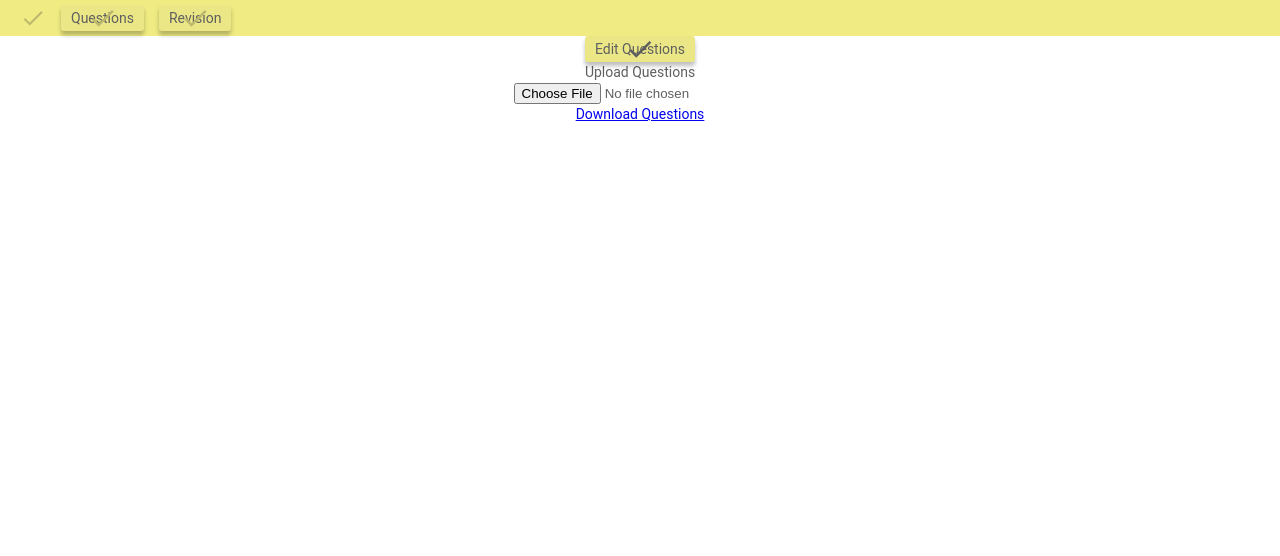
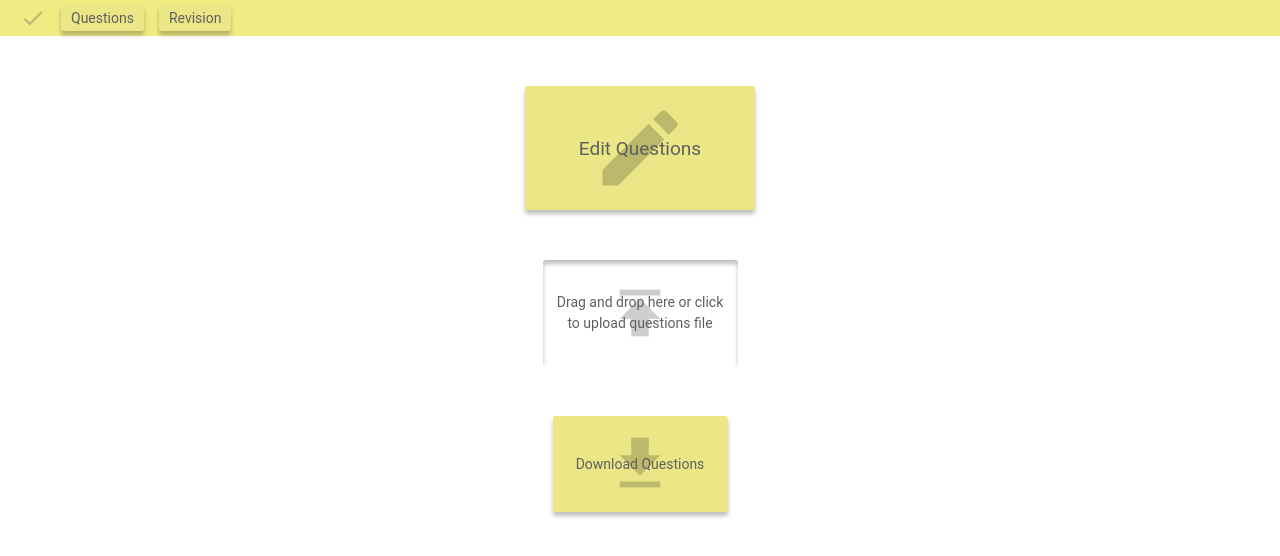
Before and after one commit to nanoblit/examiner, a React (Create React App) app: page /questions in a window 1280 px wide. Shown: the top 556 px of the page. Built offline with nearby package versions, Linux system fonts and the light colour scheme.

Commit message:
Finish Questions page.

```diff
--- a/package.json
+++ b/package.json
@@ -10,6 +10,7 @@
     "@types/node": "^12.0.0",
     "@types/react": "^16.9.0",
     "@types/react-dom": "^16.9.0",
+    "@types/react-dropzone": "^5.1.0",
     "@types/react-redux": "^7.1.9",
     "@types/react-router": "^5.1.8",
     "@types/react-router-dom": "^5.1.5",
@@ -19,6 +20,7 @@
     "material-design-icons": "^3.0.1",
     "react": "^16.13.1",
     "react-dom": "^16.13.1",
+    "react-dropzone": "^11.2.4",
     "react-redux": "^7.2.1",
     "react-router": "^5.2.0",
     "react-router-dom": "^5.2.0",
--- a/src/AppStyle.ts
+++ b/src/AppStyle.ts
@@ -1,9 +1,8 @@
 import styled from "styled-components";
+import { contentDisplay } from "./styles/values";
 
 const StyledContent = styled.div`
-  display: flex;
-  flex-direction: column;
-  align-items: center;
+  ${contentDisplay}
 `;
 
 export default StyledContent;
--- /dev/null
+++ b/src/components/Dropzone/Dropzone.tsx
@@ -0,0 +1,59 @@
+import React, { useCallback } from "react";
+import { useDispatch } from "react-redux";
+import { useDropzone } from "react-dropzone";
+
+import { isQuestionsState, QuestionsState } from "../../actions/types";
+import { setQuestionsAction } from "../../actions";
+import StyledDropzone from "./DropzoneStyle";
+
+const Dropzone: React.FC = () => {
+  const dispatch = useDispatch();
+
+  const questionsStateFromString = (contents: string) => {
+    try {
+      const parsedFileContents = JSON.parse(contents);
+      if (!isQuestionsState(parsedFileContents)) {
+        console.log("File isn't in correct questions format");
+        return;
+      }
+      return parsedFileContents as QuestionsState;
+    } catch (e) {
+      console.log("Couldn't parse file contents as JSON");
+    }
+  };
+
+  const onDrop = useCallback((acceptedFiles: File[]) => {
+    const file = acceptedFiles[0];
+    const reader = new FileReader();
+
+    reader.onabort = () => console.log("file reading was aborted");
+    reader.onerror = (e) => console.log(e);
+    reader.onload = (e) => {
+      if (typeof e.target?.result !== "string") {
+        console.log("Couldn't get string from file");
+        return;
+      }
+      const questionsState = questionsStateFromString(e.target.result);
+      questionsState && dispatch(setQuestionsAction(questionsState));
+    };
+    reader.readAsText(file);
+  }, []);
+
+  const { getRootProps, getInputProps, isDragActive } = useDropzone({ onDrop });
+
+  return (
+    <StyledDropzone {...getRootProps()}>
+      <input {...getInputProps()} accept=".json" />
+      <div className="buttonIcon">
+        <i className="material-icons">publish</i>
+      </div>
+      {isDragActive ? (
+        <span>Drop the questions file here...</span>
+      ) : (
+        <span>Drag and drop here or click to upload questions file</span>
+      )}
+    </StyledDropzone>
+  );
+};
+
+export default Dropzone;
--- /dev/null
+++ b/src/components/Dropzone/DropzoneStyle.ts
@@ -0,0 +1,46 @@
+import styled from "styled-components";
+import { borderRadius, buttonColor, grayColor } from "../../styles/values";
+
+
+
+const StyledDropzone = styled.div`
+  border: none;
+  background: white;
+  box-shadow: inset 0px 4px 4px rgba(0, 0, 0, 0.25);
+  padding: 5px 10px;
+  border-radius: ${borderRadius};
+  position: relative;
+  cursor: pointer;
+  outline: none;
+  width: 17.5rem;
+  height: 9.6rem;
+
+  .buttonIcon {
+    left: 0;
+    right: 0;
+    top: 0;
+    bottom: 0;
+    position: absolute;
+    display: flex;
+    justify-content: center;
+    align-items: center;
+
+    i {
+      cursor: pointer;
+      color: ${grayColor};
+      font-size: 7rem;
+    }
+  }
+
+  span {
+    display: flex;
+    width: 100%;
+    height: 100%;
+    justify-content: center;
+    align-items: center;
+    position: relative;
+    text-align: center;
+  }
+`;
+
+export default StyledDropzone;
--- a/src/components/Questions/Questions.tsx
+++ b/src/components/Questions/Questions.tsx
@@ -5,47 +5,15 @@ import { Link } from "react-router-dom";
 import Editor from "./Editor";
 import { useTypedSelector } from "../../reducers";
 import { QuestionsState, isQuestionsState } from "../../actions/types";
-import { useDispatch } from "react-redux";
 import { setQuestionsAction } from "../../actions";
 import Button from "../common/Button/Button";
+import StyledDiv from "./QuestionsStyle";
+import Dropzone from "../Dropzone/Dropzone";
 
 
 const Questions: React.FC = () => {
   const match = useRouteMatch();
   const questions = useTypedSelector(({ questions }) => questions);
-  const dispatch = useDispatch();
-
-  const questionsStateFromString = (contents: string) => {
-    try {
-      const parsedFileContents = JSON.parse(contents);
-      if (!isQuestionsState(parsedFileContents)) {
-        console.log("File isn't in correct questions format");
-        return;
-      }
-      return parsedFileContents as QuestionsState;
-    } catch (e) {
-      console.log("Couldn't parse file contents as JSON");
-    }
-  }
-
-  const saveQuestionsState = (fileList: FileList) => {
-    if (fileList.length < 1) {
-      return;
-    }
-    const file = fileList[0];
-
-    const reader = new FileReader();
-
-    reader.addEventListener('load', (e) => {
-      if (typeof e.target?.result !== "string") {
-        console.log("Couldn't get string from file");
-        return;
-      }
-      const questionsState = questionsStateFromString(e.target.result);
-      questionsState && dispatch(setQuestionsAction(questionsState));
-    })
-    reader.readAsText(file);
-  }
 
   return (
     <Switch>
@@ -53,17 +21,35 @@ const Questions: React.FC = () => {
         <Editor />
       </Route>
       <Route path={match.path}>
-        <Link to={`${match.url}/editor`}><Button>Edit Questions</Button></Link>
-        Upload Questions
-        <input type="file" accept=".json" onChange={(e) => e.target.files && saveQuestionsState(e.target.files)}></input>
+        <StyledDiv>
+          <Link to={`${match.url}/editor`}>
+            <Button
+              backgroundIcon="create"
+              width="23rem"
+              height="12.4rem"
+              fontSize="1.9rem"
+              backgroundIconSize="10rem"
+            >
+              Edit Questions
+            </Button>
+          </Link>
+          <Dropzone />
           <a
             href={`data:text/plain;charset=utf-8,${encodeURIComponent(
               JSON.stringify(questions)
             )}`}
             download="questions.json"
           >
+            <Button
+              backgroundIcon="get_app"
+              width="17.5rem"
+              height="9.6rem"
+              backgroundIconSize="7rem"
+            >
               Download Questions
+            </Button>
           </a>
+        </StyledDiv>
       </Route>
     </Switch>
   );
--- /dev/null
+++ b/src/components/Questions/QuestionsStyle.ts
@@ -0,0 +1,12 @@
+import styled from "styled-components";
+import { contentDisplay } from "../../styles/values";
+
+const StyledDiv = styled.div`
+  ${contentDisplay};
+
+  > * {
+    margin-top: 5rem;
+  }
+`;
+
+export default StyledDiv;
--- a/src/components/common/Button/Button.tsx
+++ b/src/components/common/Button/Button.tsx
@@ -28,8 +28,12 @@ const Button: React.FC<Props> = ({
       backgroundIconSize={backgroundIconSize}
       onClick={onClick}
     >
-      <div className="buttonIcon"><i className="material-icons">done</i></div>
-      {children}
+      {backgroundIcon && (
+        <div className="buttonIcon">
+          <i className="material-icons">{backgroundIcon}</i>
+        </div>
+      )}
+      <span>{children}</span>
     </StyledButton>
   );
 };
--- a/src/components/common/Button/ButtonStyle.ts
+++ b/src/components/common/Button/ButtonStyle.ts
@@ -1,6 +1,6 @@
 import styled from "styled-components";
 
-import { borderRadius, buttonColor } from "../../../styles/values";
+import { borderRadius, buttonColor, logoColor, darkButtonColor } from "../../../styles/values";
 
 type Props = {
   width?: string;
@@ -20,7 +20,10 @@ const StyledButton = styled.button<Props>`
   outline: none;
   ${({ width }) => (width ? `width: ${width};` : "")}
   ${({ height }) => (height ? `height: ${height};` : "")}
-  ${({ fontSize }) => (fontSize ? `font-size: ${fontSize};` : "")}
+
+  &:hover {
+    background: ${darkButtonColor};
+  }
 
   .buttonIcon {
     left: 0;
@@ -34,10 +37,16 @@ const StyledButton = styled.button<Props>`
 
     i {
       cursor: pointer;
+      color: ${logoColor};
       font-size: ${({ backgroundIconSize }) =>
         backgroundIconSize ? backgroundIconSize : "3rem"};
     }
   }
+
+  span {
+    position: relative;
+    ${({ fontSize }) => (fontSize ? `font-size: ${fontSize};` : "")}
+  }
 `;
 
 export default StyledButton;
--- a/src/styles/values.ts
+++ b/src/styles/values.ts
@@ -1,6 +1,14 @@
 export const navColor = "#F0EC83";
 export const buttonColor = "#EBE787";
+export const darkButtonColor = "#DEDB7F";
 export const fontColor = "#5F5F5F";
 export const logoColor = "#BCB96D";
+export const grayColor = "#CECECE";
 
 export const borderRadius = "3px";
+
+export const contentDisplay = `
+display: flex;
+flex-direction: column;
+align-items: center;
+`;
```
Also changed, not shown: 2 other files (tests, documents, lock files or other folders). Lines whose indentation alone changed are shown as unchanged.
